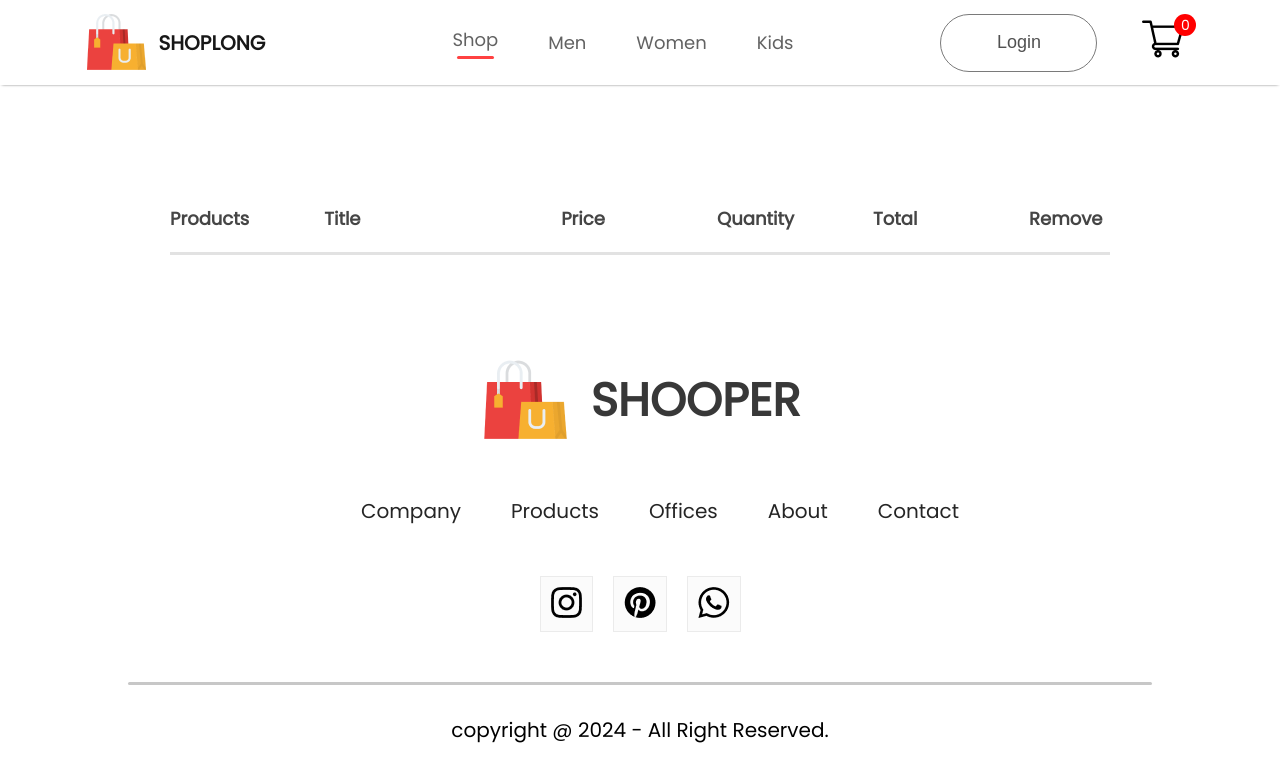
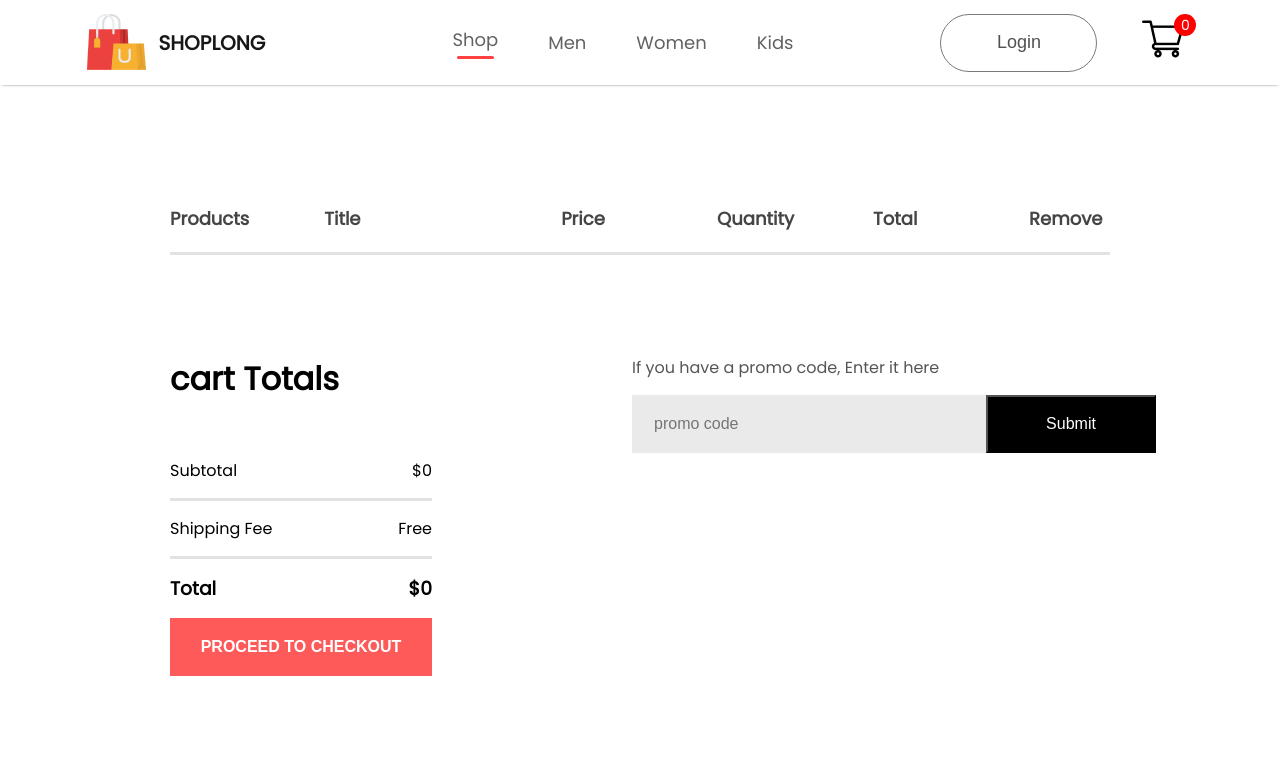
Before and after one commit to Dahbi-Dev/E-commerce, a React (Create React App) app: page /cart in a window 1280 px wide. Shown: the top 780 px of the page. Built offline with nearby package versions, Linux system fonts and the light colour scheme.

Commit message:
add cart item logic v2

```diff
--- a/src/Components/CartItems/CartItems.css
+++ b/src/Components/CartItems/CartItems.css
@@ -31,3 +31,77 @@
     margin: 0px 40px;
     cursor: pointer;
 }
+
+.cartitems-quantity {
+    width: 64px;
+    height: 50px;
+    border: 2px solid #ebebeb;
+    background:#fff;
+}
+
+.cartitems-down {
+    display: flex;
+    margin: 100px 0px;
+
+}
+.cartitems-total {
+    flex: 1;
+    display: flex;
+    flex-direction: column;
+    margin-right: 200px;
+    gap: 40px;
+}
+.cartitems-total-item {
+    display: flex;
+    justify-content: space-between;
+    padding: 15px 0px;
+
+}
+
+.cartitems-total button{
+    width: 262px;
+    height: 58px;
+    outline: none;
+    border: none;
+    background: #ff5a5a;
+    color: #fff;
+    font-size: 16px;
+    font-weight: 600;
+    cursor: pointer;
+}
+
+.cartitems-promocode {
+    flex: 1;
+    font-size: 16px;
+    font-weight: 500;
+}
+
+.cartitems-promocode p{
+    color: #555;
+}
+.cartitems-promobox {
+    width: 504px;
+    margin-top: 15px;
+    padding-left: 20px;
+    height: 58px;
+    background: #eaeaea;
+}
+
+.cartitems-promobox input {
+    border: none;
+    outline: none;
+    background: transparent;
+    font-size: 16px;
+    width: 330px;
+    height: 50px;
+
+}
+
+.cartitems-promobox button {
+    width: 170px;
+    height: 58px;
+    font-size: 16px;
+    background: black;
+    color: white;
+    cursor: pointer;
+}
--- a/src/Components/CartItems/CartItems.jsx
+++ b/src/Components/CartItems/CartItems.jsx
@@ -4,7 +4,7 @@ import './CartItems.css'
 import remove_icon from '../Assets/cart_cross_icon.png'
 
 function CartItems() {
-    const {all_product, cartItem, removeFromCart}  = useContext(ShopContext);
+    const {getTotalCartAmount, all_product, cartItem, removeFromCart}  = useContext(ShopContext);
   return (
     <div className='cartitems'>
         <div className="cartitems-format-main">
@@ -25,14 +25,44 @@ function CartItems() {
                     <p>{e.name}</p>
                     <p>${e.new_price}</p>
                     <button className='cartitems-quantity'>{cartItem[e.id]}</button>
-                    <p>{e.new_price*cartItem[e.id]}</p>
+                    <p>${e.new_price*cartItem[e.id]}</p>
                     <img src={remove_icon} onClick={()=>removeFromCart(e.id)} alt=""  className='cartitems-remove-icon' />
                     <hr />
                 </div>
             </div>
             )
         }
+        return null;
       })}
+      <div className="cartitems-down">
+        <div className="cartitems-total">
+            <h1>cart Totals</h1>
+            <div>
+                <div className="cartitems-total-item">
+                    <p>Subtotal</p>
+                    <p>${getTotalCartAmount()}</p>
+                </div>
+                <hr />
+                <div className="cartitems-total-item">
+                    <p>Shipping Fee</p>
+                    <p>Free</p>
+                </div>
+                <hr />
+                <div className="cartitems-total-item">
+                    <h3>Total</h3>
+                    <h3>${getTotalCartAmount()}</h3>
+                </div>
+                <button>PROCEED TO CHECKOUT</button>
+            </div>
+        </div>
+            <div className="cartitems-promocode">
+                <p>If you have a promo code, Enter it here</p>
+                <div className="cartitems-promobox">
+                    <input type="text" placeholder='promo code'  />
+                    <button>Submit</button>
+                </div>
+            </div>
+      </div>
     </div>
   )
 }
--- a/src/Components/Navbar/Navbar.jsx
+++ b/src/Components/Navbar/Navbar.jsx
@@ -1,11 +1,13 @@
-import React, { useState } from "react";
+import React, { useContext, useState } from "react";
 import { Link } from "react-router-dom";
 
 import "./Navbar.css";
 import Logo_icon from "../Assets/logo.png";
 import Cart_icon from "../Assets/cart_icon.png";
+import { ShopContext } from "../../Context/shopContext";
 
 function Navbar() {
+  const {getTotalCartItems} = useContext(ShopContext);
   const [menu, setMenu] = useState("shop");
   return (
     <div className="navbar">
@@ -49,7 +51,7 @@ function Navbar() {
         <Link className="link" to="/cart">
           <img src={Cart_icon} alt="cart_icon" />
         </Link>
-        <div className="nav-cart-count">0</div>
+        <div className="nav-cart-count">{getTotalCartItems()}</div>
       </div>
     </div>
   );
--- a/src/Context/shopContext.jsx
+++ b/src/Context/shopContext.jsx
@@ -18,13 +18,33 @@ export default function ShopContextProvider(props) {
 
   function addToCart(ItemId) {
     setCartItem((prev)=>({...prev,[ItemId]:prev[ItemId]+1}))
-    console.log(cartItem);
   }
   function removeFromCart(ItemId) {
     setCartItem((prev)=>({...prev,[ItemId]:prev[ItemId]-1}))
   }
-  const contextValue = { all_product, cartItem, addToCart, removeFromCart };
 
+  const getTotalCartAmount = () => {
+    let totalAmount = 0;
+    for(const item in cartItem)
+    {
+      if(cartItem[item] > 0)
+      {
+        let itemInfo = all_product.find((product)=>product.id===Number(item))
+        totalAmount +=  itemInfo.new_price * cartItem[item];
+      }
+    }
+    return totalAmount;
+  }
+
+  function getTotalCartItems() {
+    let totalItem = 0;
+    for( const item in cartItem  ){
+      totalItem += cartItem[item];
+    }
+    return totalItem;
+  }
+
+  const contextValue = {getTotalCartItems ,getTotalCartAmount, all_product, cartItem, addToCart, removeFromCart };
   return (
     <ShopContext.Provider value={contextValue}>
       {props.children}
```
